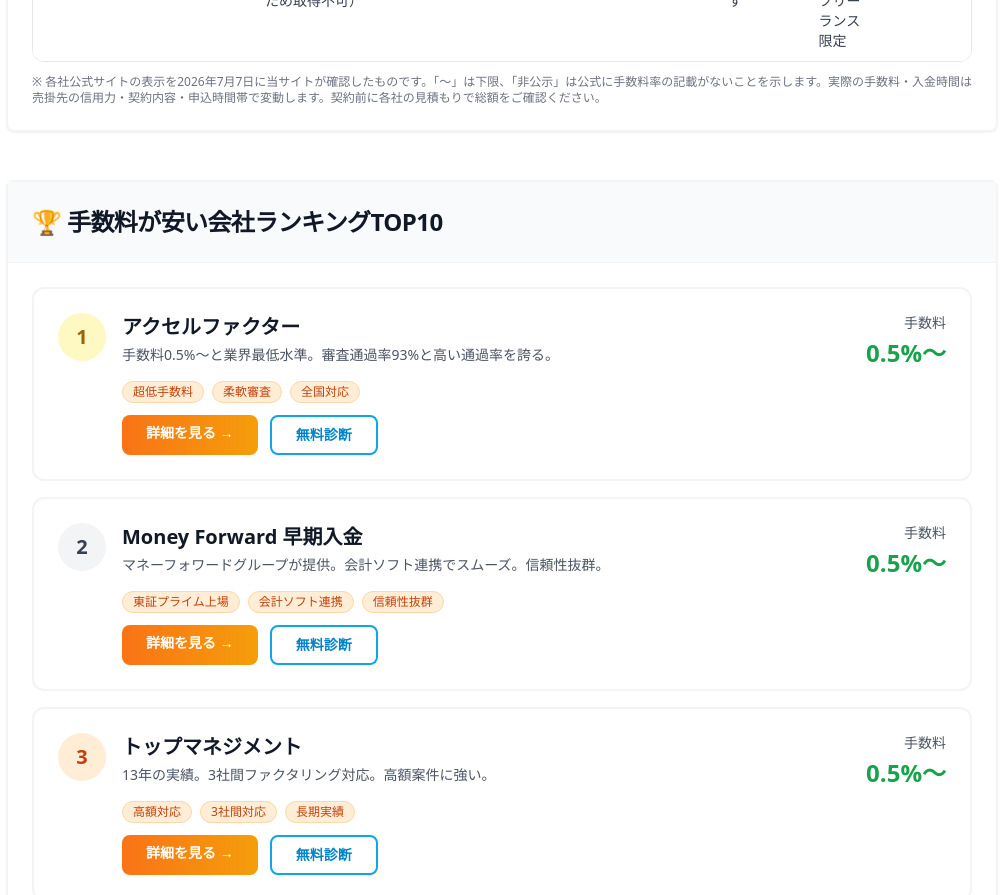
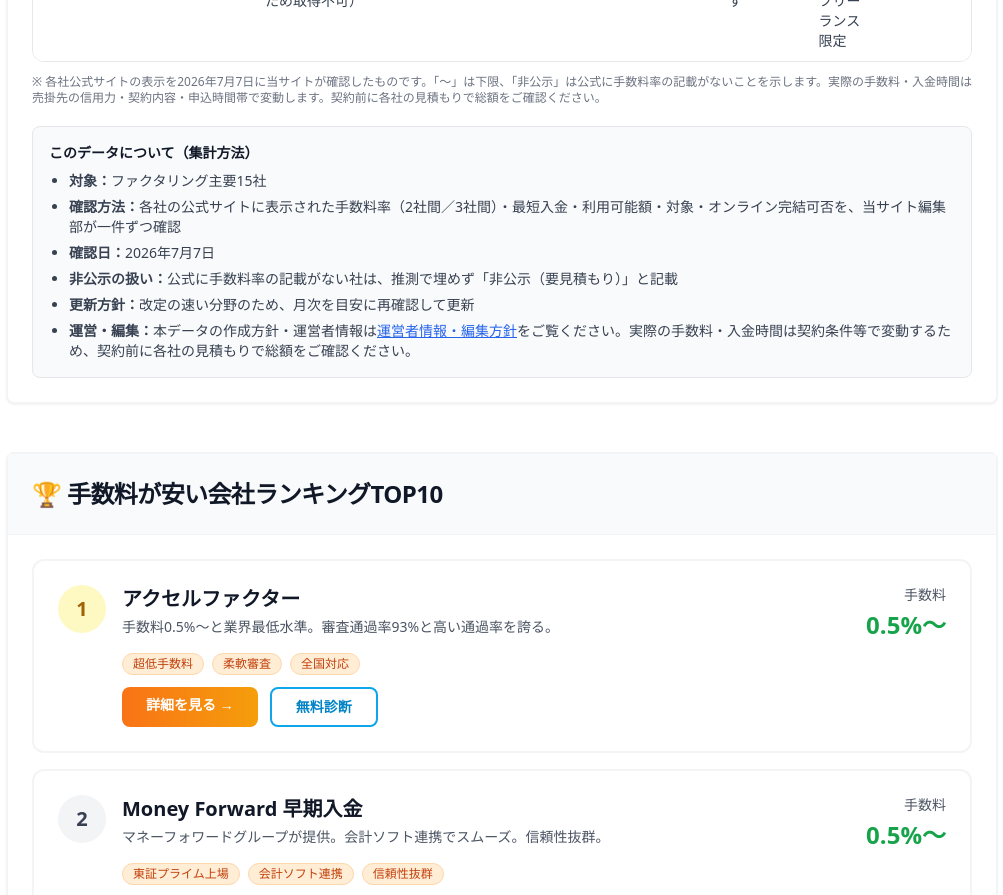
Before and after one commit to webmaster0818/corp-factoring, a Next.js app: page /fees in a window 1280 px wide. Shown: the part 3080-3975 px from the top of the page, without its empty margins (138-1141 px from the left). Built offline with nearby package versions, Linux system fonts and the light colour scheme.

Commit message:
第2期②E-E-A-T: /fees/に集計方法(methodology)明示+Dataset構造化データ+運営者情報リンク(一次確認データ資産を引用可能な権威に)

```diff
--- a/app/fees/page.tsx
+++ b/app/fees/page.tsx
@@ -232,6 +232,19 @@
               <p className="text-xs text-gray-500">
                 ※ 各社公式サイトの表示を{feeCheckedAt}に当サイトが確認したものです。「〜」は下限、「非公示」は公式に手数料率の記載がないことを示します。実際の手数料・入金時間は売掛先の信用力・契約内容・申込時間帯で変動します。契約前に各社の見積もりで総額をご確認ください。
               </p>
+
+              {/* このデータについて（集計方法）＝E-E-A-T・引用されやすい一次データの透明化 */}
+              <div className="mt-5 rounded-lg border border-gray-200 bg-gray-50 p-4 text-sm text-gray-700">
+                <p className="font-bold text-gray-900 mb-2">このデータについて（集計方法）</p>
+                <ul className="space-y-1.5 list-disc pl-5">
+                  <li><strong>対象：</strong>ファクタリング主要{feeIndex.length}社</li>
+                  <li><strong>確認方法：</strong>各社の公式サイトに表示された手数料率（2社間／3社間）・最短入金・利用可能額・対象・オンライン完結可否を、当サイト編集部が一件ずつ確認</li>
+                  <li><strong>確認日：</strong>{feeCheckedAt}</li>
+                  <li><strong>非公示の扱い：</strong>公式に手数料率の記載がない社は、推測で埋めず「非公示（要見積もり）」と記載</li>
+                  <li><strong>更新方針：</strong>改定の速い分野のため、月次を目安に再確認して更新</li>
+                  <li><strong>運営・編集：</strong>本データの作成方針・運営者情報は<a href="/about/" className="text-blue-600 underline">運営者情報・編集方針</a>をご覧ください。実際の手数料・入金時間は契約条件等で変動するため、契約前に各社の見積もりで総額をご確認ください。</li>
+                </ul>
+              </div>
             </CardContent>
           </Card>
         </section>
@@ -468,6 +481,27 @@
           }),
         }}
       />
+
+      {/* Dataset 構造化データ＝一次確認データ資産を「引用可能なデータセット」として明示（AI/検索の権威づけ） */}
+      <script
+        type="application/ld+json"
+        dangerouslySetInnerHTML={{
+          __html: JSON.stringify({
+            "@context": "https://schema.org",
+            "@type": "Dataset",
+            "name": `ファクタリング${feeIndex.length}社 手数料・入金スピード比較データ（公式一次確認）`,
+            "description": `ファクタリング主要${feeIndex.length}社の手数料率（2社間／3社間）・最短入金・利用可能額・対象・オンライン完結可否を、各社公式サイトで一件ずつ確認して集計したデータセット。`,
+            "creator": { "@type": "Organization", "name": "corp-factoring 編集部", "url": "https://corp-factoring.com/" },
+            "temporalCoverage": "2026-07-07",
+            "dateModified": "2026-07-07",
+            "spatialCoverage": { "@type": "Place", "name": "日本" },
+            "measurementTechnique": "各社公式サイトに表示された手数料率・入金スピード・条件の確認",
+            "variableMeasured": ["2社間手数料率", "3社間手数料率", "最短入金", "利用可能額", "オンライン完結可否"],
+            "isAccessibleForFree": true,
+            "url": "https://corp-factoring.com/fees/",
+          }),
+        }}
+      />
     </div>
   );
 }
```
